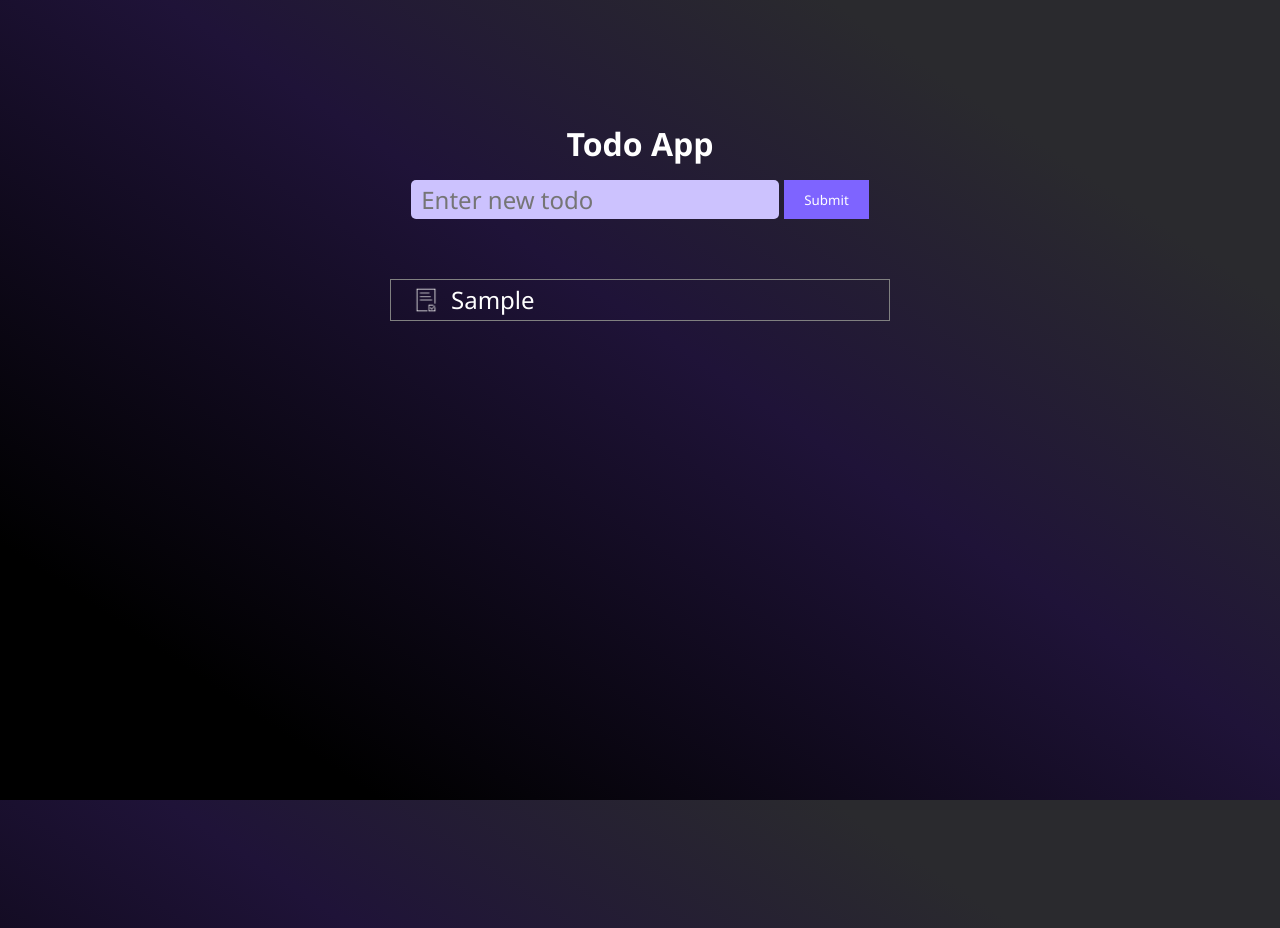
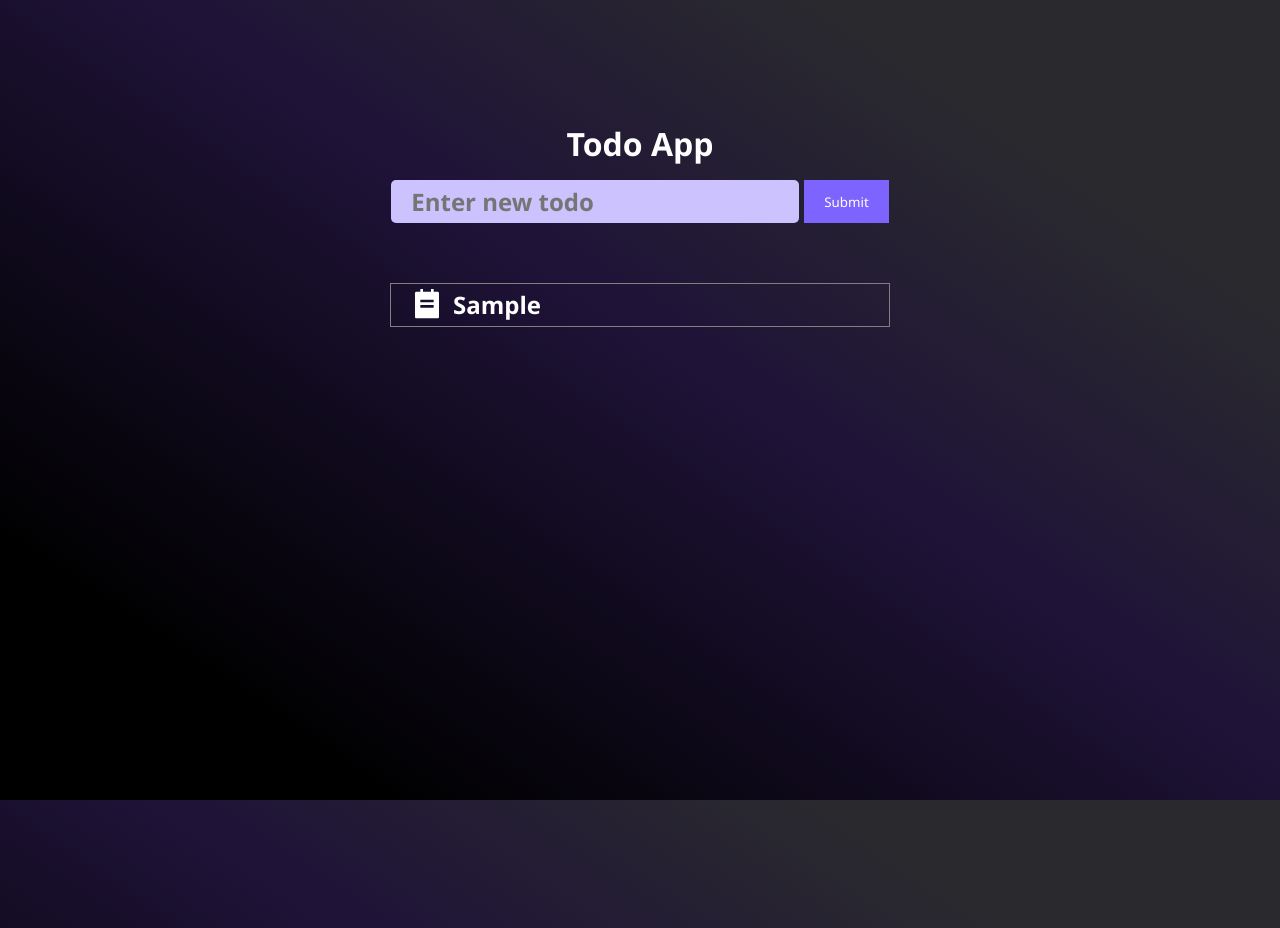
Before and after one commit to andriiafanasiev/Todo-App, a React (Create React App) app: page / in a window 1280 px wide. Both pictures are taken after typing "Sample" into the empty fields and a click on the button "Submit". Built offline with nearby package versions, Linux system fonts and the light colour scheme.

Commit message:
Added better styles and React icons

```diff
--- a/package.json
+++ b/package.json
@@ -8,6 +8,7 @@
     "@testing-library/user-event": "^13.5.0",
     "react": "^18.3.1",
     "react-dom": "^18.3.1",
+    "react-icons": "^5.3.0",
     "react-scripts": "5.0.1",
     "web-vitals": "^2.1.4"
   },
--- a/src/components/Todos/Todo.jsx
+++ b/src/components/Todos/Todo.jsx
@@ -1,4 +1,6 @@
+import { RiTodoFill } from 'react-icons/ri';
 import styles from './Todo.module.css';
+
 function Todo({ todoText, index, deleteTodo }) {
   return (
     <div
@@ -8,11 +10,7 @@ function Todo({ todoText, index, deleteTodo }) {
       className={styles.todo}
     >
       <div className={styles.todo__info}>
-        <img
-          src="/assets/todo-icon.png"
-          alt="todo icon"
-          className={styles.todo__icon}
-        />
+        <RiTodoFill className={styles.todo__icon} />
         <p className={styles.todo__text}>{todoText}</p>
       </div>
     </div>
--- a/src/components/Todos/Todo.module.css
+++ b/src/components/Todos/Todo.module.css
@@ -15,10 +15,10 @@
     display: flex;
     align-items: center;
     justify-content: center;
+    font-weight: 800;
     gap: 10px;
 }
 
 .todo__icon {
-    max-width: 30px;
-    max-height: 30px;
+    font-size: 2rem;
 }
--- a/src/components/Todos/TodoForm.module.css
+++ b/src/components/Todos/TodoForm.module.css
@@ -8,11 +8,11 @@
 }
 
 .todoInput {
-    padding: 3px 10px;
+    padding: 5px 20px;
     font-size: 24px;
     background-color: #CCC2FE;
     border-radius: 5px;
-
+    font-weight: 800;
 }
 
 .todoForm__container button {
```
Also changed, not shown: 1 other file (tests, documents, lock files or other folders).
